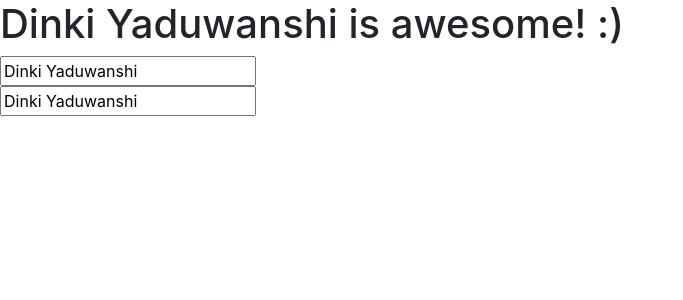
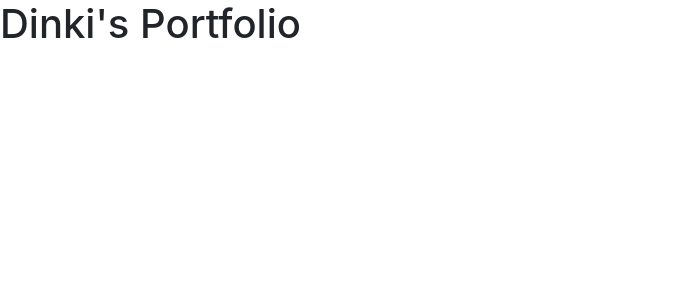
Before and after one commit to praveenscience/gdsc-lnct-react, a React (Create React App) app: page / in a window 1280 px wide. Shown: the top 300 px of the page, without its empty margins (0-683 px from the left). Built offline with nearby package versions, Linux system fonts and the light colour scheme.

Commit message:
Cleaned up App.

```diff
--- a/src/components/App.js
+++ b/src/components/App.js
@@ -1,32 +1,10 @@
 import React, { Component } from "react";
 
 class App extends Component {
-  state = {
-    Name: "Dinki Yaduwanshi"
-  };
-  handleChange = e => {
-    this.setState({
-      Name: e.target.value
-    });
-  };
   render() {
     return (
       <div className="App">
-        <h1>
-          {this.state.Name.trim().length > 0 ? this.state.Name : "Everyone"} is
-          awesome! :)
-        </h1>
-        <input
-          type="text"
-          value={this.state.Name}
-          onChange={this.handleChange}
-        />
-        <br />
-        <input
-          type="text"
-          value={this.state.Name}
-          onChange={this.handleChange}
-        />
+        <h1>Dinki's Portfolio</h1>
       </div>
     );
   }
```
